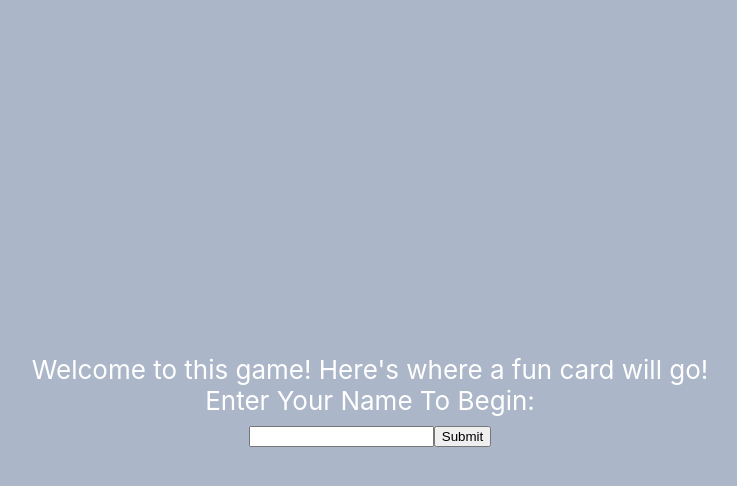
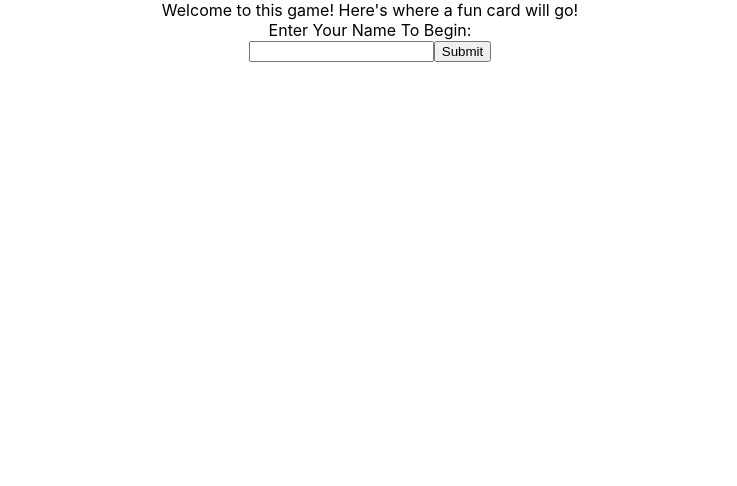
Before and after one commit to JillKlatt/retail-therapy, a React (Create React App) app: page / in a window 1280 px wide. Shown: the top 486 px of the page, without its empty margins (270-1007 px from the left). Built offline with nearby package versions, Linux system fonts and the light colour scheme.

Commit message:
Add css for App.js

```diff
--- a/src/App.css
+++ b/src/App.css
@@ -13,7 +13,7 @@
   }
 }
 
-.App-header {
+.App-body {
   background-color: #acb6c9;
   min-height: 100vh;
   display: flex;
@@ -40,3 +40,8 @@
 span.navigationSpace {
   padding-left: 50px;
 }
+
+.app-header {
+  overflow: hidden;
+  font-family:Verdana, Geneva, Tahoma, sans-serif;
+}
```
